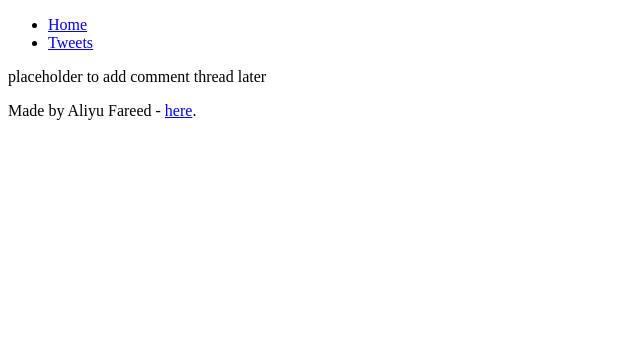
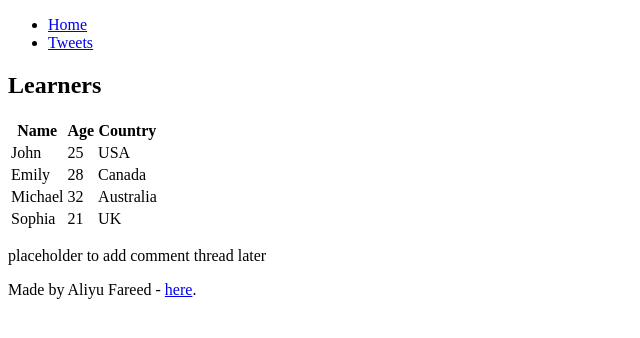
Before and after one commit to Just-phareed/My_First_Portfolio, a plain HTML site: page html_basic/index.html in a window 1280 px wide. Shown: the whole page, without its empty margins (0-640 px from the left). Drawn offline with Linux system fonts and the light colour scheme.

Commit message:
Add learners table to index.html

```diff
--- a/html_basic/index.html
+++ b/html_basic/index.html
@@ -16,6 +16,41 @@
     <article>
       <!-- Your old index.html content goes here -->
       <!-- paragraphs, headings, image, etc -->
+             <div class="learners-table-container">
+        <h2>Learners</h2>
+        <table>
+          <thead>
+            <tr>
+              <th>Name</th>
+              <th>Age</th>
+              <th>Country</th>
+            </tr>
+          </thead>
+          <tbody>
+            <tr>
+              <td>John</td>
+              <td>25</td>
+              <td>USA</td>
+            </tr>
+            <tr>
+              <td>Emily</td>
+              <td>28</td>
+              <td>Canada</td>
+            </tr>
+            <tr>
+              <td>Michael</td>
+              <td>32</td>
+              <td>Australia</td>
+            </tr>
+            <tr>
+              <td>Sophia</td>
+              <td>21</td>
+              <td>UK</td>
+            </tr>
+          </tbody>
+        </table>
+      </div>
+
     </article>
 
     <aside>
```
